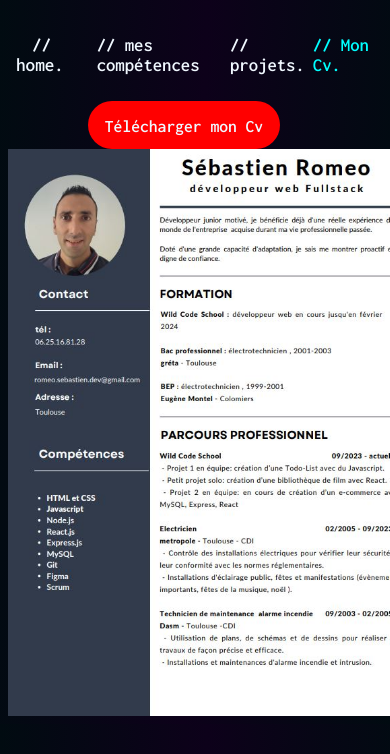
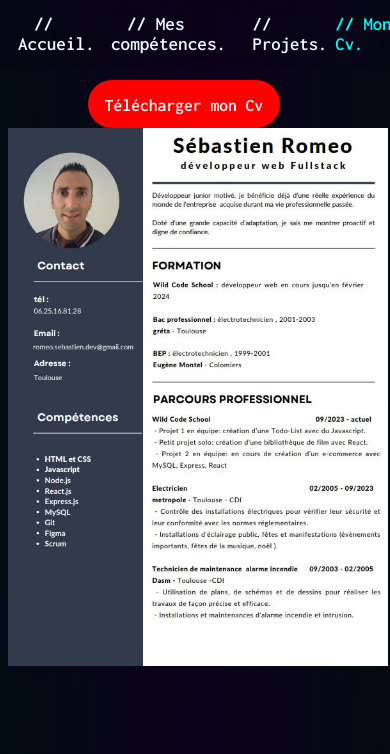
Before and after one commit to Romeoseb-dev/-, a React (Vite) app: page /cv in a window 390 px wide. Shown: the top 754 px of the page. Built offline with nearby package versions, Linux system fonts and the light colour scheme.

Commit message:
tout competence termoné responcive

```diff
--- a/package.json
+++ b/package.json
@@ -16,7 +16,7 @@
     "react": "^18.2.0",
     "react-dom": "^18.2.0",
     "react-icons": "^4.12.0",
-    "react-router-dom": "^6.20.0"
+    "react-router-dom": "^6.20.1"
   },
   "devDependencies": {
     "@types/react": "^18.2.37",
--- a/src/components/Navbar.css
+++ b/src/components/Navbar.css
@@ -6,6 +6,15 @@
   display: flex;
   align-items: center;
   justify-content: space-between;
+  position: fixed;
+  top: 0;
+  left: 0;
+  width: 100%;
+  height: 3rem;
+  background: rgba(13, 1, 26, 0.308); /* Fond semi-transparent blanc */
+  backdrop-filter: blur(10px); /* Effet de flou sur le fond */
+  z-index: 1000; /* Assure que la navbar est au-dessus du contenu */
+  padding: 10px;
 }
 .navbar-list {
   color: aliceblue;
--- a/src/components/Navbar.jsx
+++ b/src/components/Navbar.jsx
@@ -4,22 +4,41 @@ import { Link } from "react-router-dom";
 import "./Navbar.css";
 
 function Navbar() {
+  const handleScrollToTop = () => {
+    window.scrollTo({
+      top: 0,
+      behavior: "smooth",
+    });
+  };
+  const handleScrollCompetences = () => {
+    const offset = window.innerWidth < 600 ? 180 : 590;
+
+    window.scrollTo({
+      top: offset,
+      behavior: "smooth",
+    });
+  };
+
   return (
     <div className="navbar">
       <h3 className="nom">ROMEO Sebastien ._</h3>
       <ul className="navbar-list">
         <li>
           <h3>
-            <Link className="home" to="/">
-              // home.
+            <Link className="home" to="/" onClick={handleScrollToTop}>
+              // Accueil.
             </Link>
           </h3>
         </li>
         <li>
-          <h3>// mes compétences</h3>
+          <h3>
+            <Link className="home" to="/" onClick={handleScrollCompetences}>
+              // Mes compétences.
+            </Link>
+          </h3>
         </li>
         <li>
-          <h3>// projets.</h3>
+          <h3>// Projets.</h3>
         </li>
       </ul>
       <Link className="cv" to="/cv">
--- a/src/pages/Cv.css
+++ b/src/pages/Cv.css
@@ -22,12 +22,12 @@
 }
 @media screen and (max-width: 600px) {
   .img-cv {
-    width: 400px;
+    width: 380px;
     height: auto;
   }
   .mon-cv {
     display: flex;
     flex-direction: column-reverse;
-    margin: 0;
+    margin-top: 5rem;
   }
 }
--- a/src/pages/Home.css
+++ b/src/pages/Home.css
@@ -4,8 +4,9 @@
 }
 .image-dev {
   opacity: 0.2;
-  width: 60%;
+  width: 55%;
   margin: auto;
+  margin-top: 4.8rem;
 }
 .mon-nom {
   color: aliceblue;
@@ -33,9 +34,9 @@
 
 @media screen and (max-width: 600px) {
   .mon-nom {
-    top: 48px;
+    top: 120px;
   }
   .description {
-    top: 100px;
+    top: 170px;
   }
 }
--- a/src/pages/Home.jsx
+++ b/src/pages/Home.jsx
@@ -13,7 +13,7 @@ function home() {
         <h2 className="description">
           Développeur Fullstack Région Toulousaine
         </h2>
-        <Competences />
+        <Competences id="competences" />
       </div>
     </div>
   );
```
Also changed, not shown: 1 other file (tests, documents, lock files or other folders).
